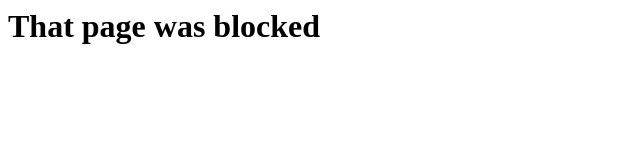
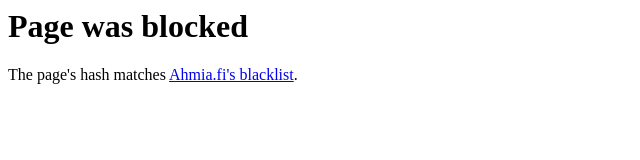
Before and after one commit to serv-inc/tcf, a website: page data/blocked.html in a window 1280 px wide. Shown: the whole page, without its empty margins (0-640 px from the left). Drawn offline with Linux system fonts and the light colour scheme.

Commit message:
blockpage was old

```diff
--- a/data/blocked.html
+++ b/data/blocked.html
@@ -1,7 +1,11 @@
 <html>
   <head>
+    <title>Blocked page</title>
   </head>
   <body>
-    <h1>That page was blocked</h1>
+    <h1>Page was blocked</h1>
+    <p>The page's hash
+    matches <a href="https://ahmia.fi/blacklist">Ahmia.fi's
+    blacklist</a>.</p>
   </body>
 </html>
```
Also changed, not shown: index.js (+5 -5 lines), package.json (+18 -14 lines).
